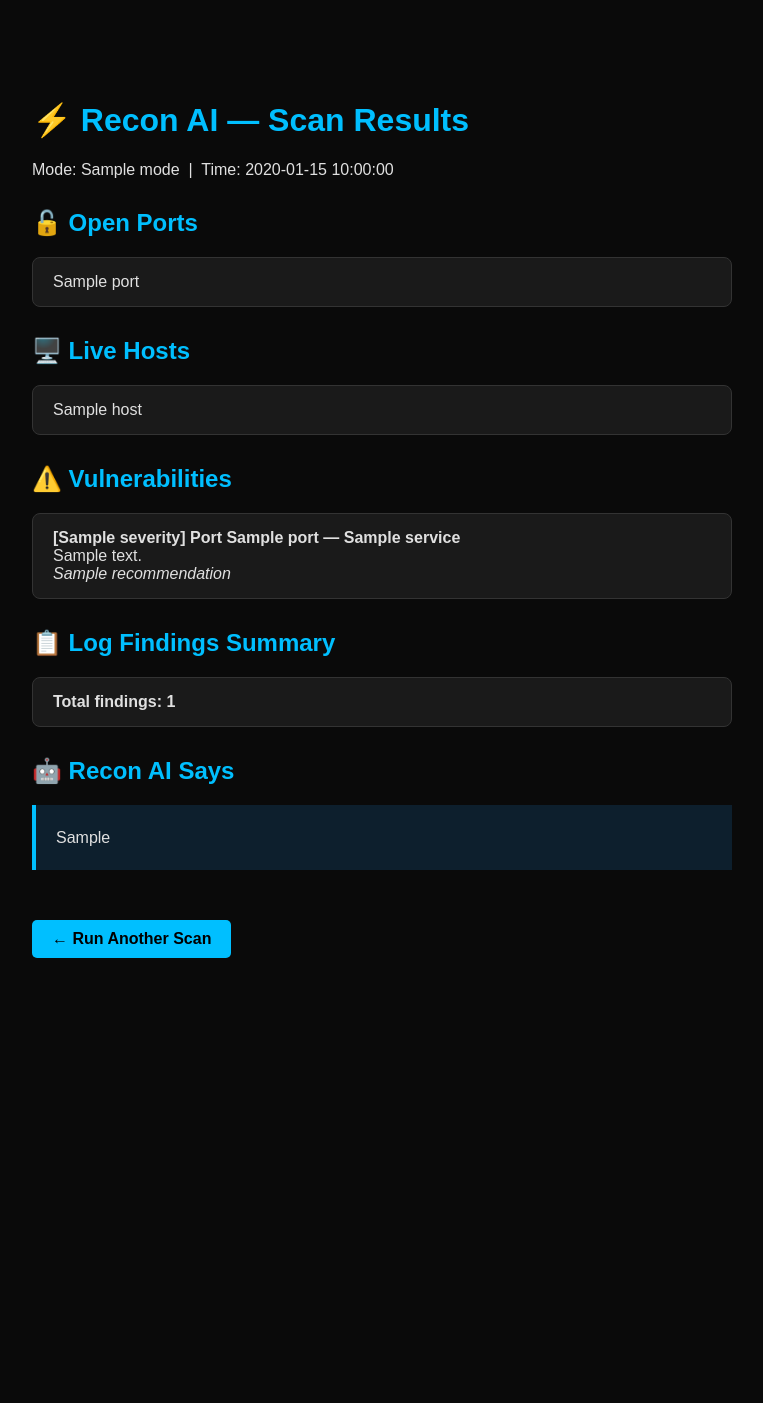
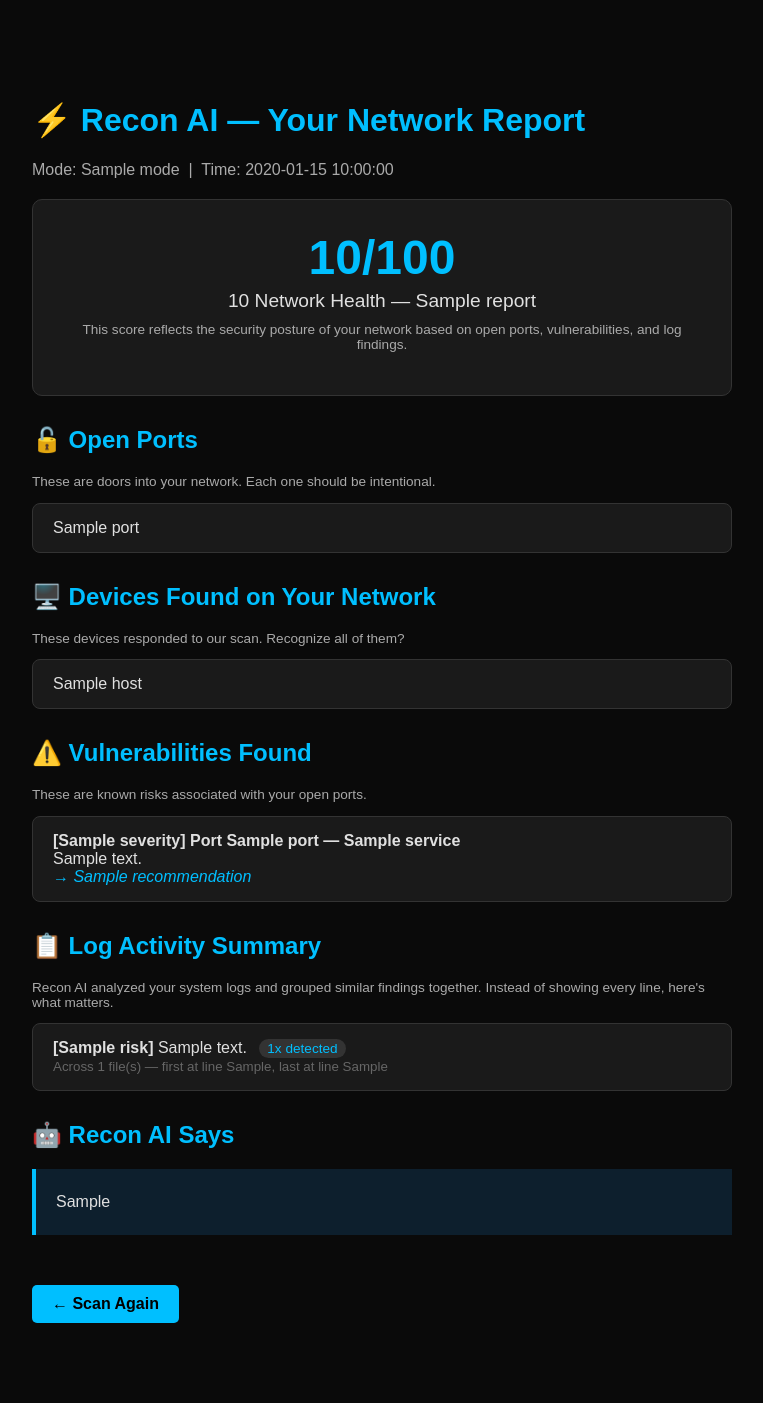
Before and after one commit to PRXSM/recon-ai, a Flask app: template templates/results.html in a window 1280 px wide. Shown: the whole page, without its empty margins (258-1021 px from the left). Before the commit the page ends 958 px from the top, so only its background shows below. Run offline with Flask 3, Linux system fonts and the light colour scheme; the template is opened without the code that fills it: most values are stand-ins (such as "Sample title", 1, 10 or a date in 2020).

Commit message:
Phase 4: Updated UI language and results display with risk score

```diff
--- a/templates/results.html
+++ b/templates/results.html
@@ -15,6 +15,24 @@
         }
         h1 { color: #00bfff; }
         h2 { color: #00bfff; margin-top: 30px; }
+        p  { color: #aaaaaa; }
+        .score-box {
+            text-align: center;
+            padding: 30px;
+            border-radius: 10px;
+            margin: 20px 0;
+            background: #1a1a1a;
+            border: 1px solid #333;
+        }
+        .score-number {
+            font-size: 3em;
+            font-weight: bold;
+            color: #00bfff;
+        }
+        .score-label {
+            font-size: 1.2em;
+            margin-top: 5px;
+        }
         .card {
             background: #1a1a1a;
             border: 1px solid #333;
@@ -22,9 +40,10 @@
             padding: 15px 20px;
             margin: 10px 0;
         }
-        .high   { border-left: 4px solid #ff4444; }
-        .medium { border-left: 4px solid #ffaa00; }
-        .low    { border-left: 4px solid #00cc44; }
+        .critical { border-left: 4px solid #ff0000; }
+        .high     { border-left: 4px solid #ff4444; }
+        .medium   { border-left: 4px solid #ffaa00; }
+        .low      { border-left: 4px solid #00cc44; }
         .ai-box {
             background: #0d1f2d;
             border-left: 4px solid #00bfff;
@@ -50,76 +69,90 @@
             color: #aaaaaa;
             font-size: 0.85em;
         }
+        .count-badge {
+            background: #333;
+            color: #00bfff;
+            padding: 2px 8px;
+            border-radius: 10px;
+            font-size: 0.85em;
+            margin-left: 8px;
+        }
     </style>
 </head>
 <body>
-    <h1>⚡ Recon AI — Scan Results</h1>
+    <h1>⚡ Recon AI — Your Network Report</h1>
     <p>Mode: {{ report_data.mode }} &nbsp;|&nbsp; Time: {{ timestamp }}</p>
+
+    {% if report_data.score is defined %}
+    <div class="score-box">
+        <div class="score-number">{{ report_data.score }}/100</div>
+        <div class="score-label">{{ report_data.score_emoji }} Network Health — {{ report_data.score_label }}</div>
+        <p style="font-size:0.85em; margin-top:10px;">
+            This score reflects the security posture of your network
+            based on open ports, vulnerabilities, and log findings.
+        </p>
+    </div>
+    {% endif %}
 
     {% if report_data.open_ports %}
     <h2>🔓 Open Ports</h2>
+    <p style="font-size:0.85em;">These are doors into your network. Each one should be intentional.</p>
     {% for port in report_data.open_ports %}
     <div class="card">{{ port }}</div>
     {% endfor %}
     {% endif %}
 
     {% if report_data.live_hosts %}
-    <h2>🖥️ Live Hosts</h2>
+    <h2>🖥️ Devices Found on Your Network</h2>
+    <p style="font-size:0.85em;">These devices responded to our scan. Recognize all of them?</p>
     {% for host in report_data.live_hosts %}
     <div class="card">{{ host }}</div>
     {% endfor %}
     {% endif %}
 
     {% if report_data.vulnerabilities %}
-    <h2>⚠️ Vulnerabilities</h2>
+    <h2>⚠️ Vulnerabilities Found</h2>
+    <p style="font-size:0.85em;">These are known risks associated with your open ports.</p>
     {% for v in report_data.vulnerabilities %}
     <div class="card {{ v.severity | lower }}">
         <strong>[{{ v.severity }}] Port {{ v.port }} — {{ v.service }}</strong><br>
         {{ v.description }}<br>
-        <em>{{ v.recommendation }}</em>
+        <em style="color:#00bfff;">→ {{ v.recommendation }}</em>
     </div>
     {% endfor %}
     {% endif %}
 
-{% if report_data.log_findings %}
-<h2>📋 Log Findings Summary</h2>
-<div class="card">
-    <strong>Total findings: {{ report_data.log_findings | length }}</strong>
-</div>
-{% set high = report_data.log_findings | selectattr("risk", "equalto", "HIGH") | list %}
-{% set medium = report_data.log_findings | selectattr("risk", "equalto", "MEDIUM") | list %}
-{% set low = report_data.log_findings | selectattr("risk", "equalto", "LOW") | list %}
-{% if high %}
-<div class="card high">
-    🔴 <strong>HIGH — {{ high | length }} findings</strong><br>
-    {{ high[0].description }}
-</div>
-{% endif %}
-{% if medium %}
-<div class="card medium">
-    🟡 <strong>MEDIUM — {{ medium | length }} findings</strong><br>
-    {{ medium[0].description }}
-</div>
-{% endif %}
-{% if low %}
-<div class="card low">
-    🟢 <strong>LOW — {{ low | length }} findings</strong><br>
-    {{ low[0].description }}
-</div>
-{% endif %}
-{% endif %}
+    {% if report_data.log_findings %}
+    <h2>📋 Log Activity Summary</h2>
+    <p style="font-size:0.85em;">
+        Recon AI analyzed your system logs and grouped similar findings together.
+        Instead of showing every line, here's what matters.
+    </p>
+    {% for f in report_data.log_findings %}
+    <div class="card {{ f.risk | lower }}">
+        <strong>[{{ f.risk }}]</strong> {{ f.description }}
+        <span class="count-badge">{{ f.count }}x detected</span><br>
+        <small style="color:#666;">
+            Across {{ f.files | length }} file(s) —
+            first at line {{ f.first_occurrence }},
+            last at line {{ f.last_occurrence }}
+        </small>
+    </div>
+    {% endfor %}
+    {% endif %}
 
     <h2>🤖 Recon AI Says</h2>
     {% if ai_analysis %}
     <div class="ai-box">{{ ai_analysis }}</div>
     {% else %}
     <div class="offline-notice">
-        🔒 Offline mode selected — no data was sent anywhere.
-        Your scan results are shown above in raw form.
+        🔒 Offline mode — no data was sent anywhere.
+        Your scan results are shown above.
+        Your network, your data, your control.
     </div>
     {% endif %}
 
-    <a href="/" class="back-btn">← Run Another Scan</a>
+    <a href="/" class="back-btn">← Scan Again</a>
 
 </body>
 </html>
```
Also changed, not shown: templates/index.html (+10 -7 lines).
